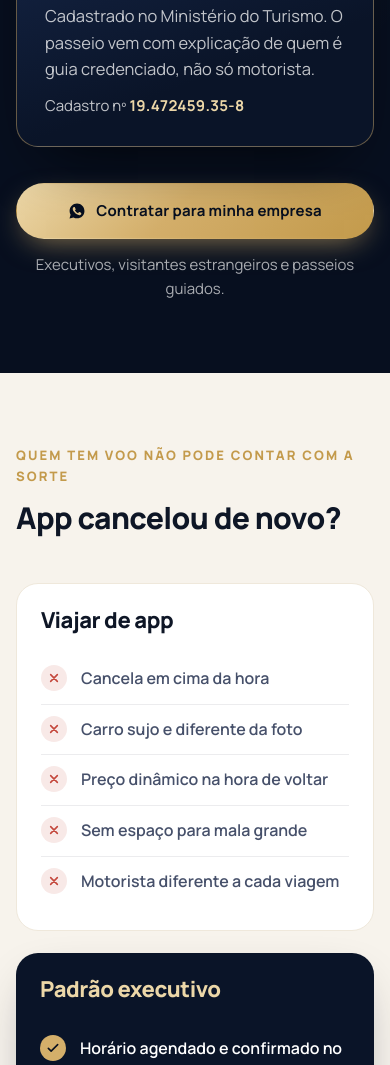
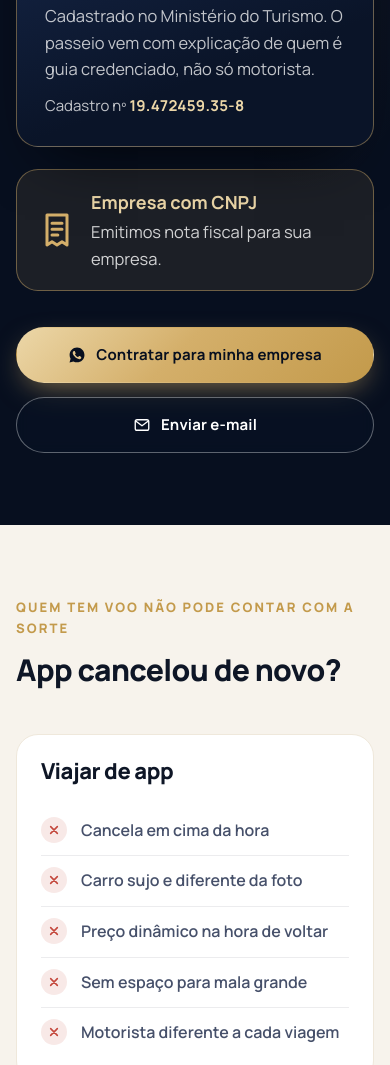
Before and after one commit to rlkxyz/sem-barreiras-executivo, a plain HTML site: page index.html in a window 390 px wide. Shown: the part 2007-3072 px from the top of the page. Drawn offline with Linux system fonts and the light colour scheme.

Commit message:
E-mail de contato e empresa com CNPJ e nota fiscal
- leandrobarreira@gmail.com no rodapé e botão "Enviar e-mail" na seção para empresas
- Faixa "Empresa com CNPJ · emitimos nota fiscal" na seção para empresas
- Nota fiscal no card Empresarial, no rodapé e nas perguntas frequentes

Co-Authored-By: Claude Opus 5.5 <noreply@anthropic.com>

```diff
--- a/css/style.css
+++ b/css/style.css
@@ -346,6 +346,13 @@ button, input, select { font: inherit; }
 .cred-say span { color: rgba(255, 255, 255, .4); margin: 0 6px; font-style: normal; }
 .cred-num { font-size: 15px !important; }
 .cred-num strong { color: var(--gold-soft); letter-spacing: .02em; }
+.b2b-strip {
+  margin-top: 22px; display: flex; align-items: center; gap: 18px; padding: 20px 26px; border-radius: var(--radius-lg);
+  background: rgba(212, 175, 106, .1); border: 1px solid rgba(212, 175, 106, .45);
+}
+.b2b-ico { width: 40px; height: 40px; color: var(--gold); flex-shrink: 0; }
+.b2b-strip p { color: rgba(255, 255, 255, .8); font-size: 16.5px; }
+.b2b-strip strong { color: var(--gold-soft); font-size: 18px; margin-right: 10px; }
 .creds-cta { margin-top: 36px; display: flex; align-items: center; gap: 20px; flex-wrap: wrap; }
 .creds-cta span { color: rgba(255, 255, 255, .65); font-size: 15px; }
 
@@ -488,6 +495,8 @@ button, input, select { font: inherit; }
   .insure { grid-template-columns: 1fr; }
   .creds-grid { grid-template-columns: 1fr; }
   .cred-say span { display: none; }
+  .b2b-strip { padding: 18px 20px; gap: 14px; }
+  .b2b-strip strong { display: block; margin: 0 0 2px; }
   .cred-say i { display: block; }
   .creds-cta .btn { width: 100%; }
   .creds-cta { gap: 14px; justify-content: center; text-align: center; }
--- a/index.html
+++ b/index.html
@@ -35,6 +35,8 @@
   <symbol id="i-check" viewBox="0 0 24 24"><path d="M5 12.5l4.2 4.2L19 7" fill="none" stroke="currentColor" stroke-width="2.4" stroke-linecap="round" stroke-linejoin="round"/></symbol>
   <symbol id="i-x" viewBox="0 0 24 24"><path d="M7 7l10 10M17 7L7 17" fill="none" stroke="currentColor" stroke-width="2.4" stroke-linecap="round"/></symbol>
   <symbol id="i-arrow" viewBox="0 0 24 24"><path d="M5 12h14M13 6l6 6-6 6" fill="none" stroke="currentColor" stroke-width="2" stroke-linecap="round" stroke-linejoin="round"/></symbol>
+  <symbol id="i-mail" viewBox="0 0 24 24"><rect x="3" y="5" width="18" height="14" rx="2.5" fill="none" stroke="currentColor" stroke-width="1.8"/><path d="M4 7l8 6 8-6" fill="none" stroke="currentColor" stroke-width="1.8" stroke-linecap="round" stroke-linejoin="round"/></symbol>
+  <symbol id="i-nota" viewBox="0 0 24 24"><path d="M6 3h12v18l-3-2-3 2-3-2-3 2z" fill="none" stroke="currentColor" stroke-width="1.8" stroke-linejoin="round"/><path d="M9 8h6M9 11.5h6M9 15h3.5" fill="none" stroke="currentColor" stroke-width="1.8" stroke-linecap="round"/></symbol>
   <symbol id="i-insta" viewBox="0 0 24 24"><rect x="3" y="3" width="18" height="18" rx="5" fill="none" stroke="currentColor" stroke-width="1.8"/><circle cx="12" cy="12" r="4.2" fill="none" stroke="currentColor" stroke-width="1.8"/><circle cx="17.4" cy="6.6" r="1.1" fill="currentColor"/></symbol>
 </svg>
 
@@ -128,11 +130,15 @@
           <p class="cred-num">Cadastro nº <strong>19.472459.35-8</strong></p>
         </article>
       </div>
+      <div class="b2b-strip">
+        <svg class="b2b-ico"><use href="#i-nota"/></svg>
+        <p><strong>Empresa com CNPJ</strong>Emitimos nota fiscal para sua empresa.</p>
+      </div>
       <div class="creds-cta">
         <a class="btn btn-gold" href="https://wa.me/5522999929040" target="_blank" rel="noopener" data-wa="Olá, Leandro! Vim pelo site. Sou de uma empresa e preciso de motorista bilíngue para receber um cliente ou visitante.">
           <svg class="ico"><use href="#i-whats"/></svg> Contratar para minha empresa
         </a>
-        <span>Executivos, visitantes estrangeiros e passeios guiados.</span>
+        <a class="btn btn-ghost" href="mailto:leandrobarreira@gmail.com?subject=Transfer%20executivo%20para%20empresa"><svg class="ico"><use href="#i-mail"/></svg> Enviar e-mail</a>
       </div>
     </div>
   </section>
@@ -191,7 +197,7 @@
           <div class="service-body">
             <svg class="service-ico" viewBox="0 0 24 24" fill="none" stroke="currentColor" stroke-width="1.7" stroke-linejoin="round"><rect x="3" y="7" width="18" height="13" rx="2"/><path d="M9 7V5.5A1.5 1.5 0 0 1 10.5 4h3A1.5 1.5 0 0 1 15 5.5V7M3 12.5h18"/></svg>
             <h3>Empresarial</h3>
-            <p>Executivos, reuniões e visitantes estrangeiros, com atendimento em inglês e espanhol. Discrição, pontualidade e o carro te esperando na porta.</p>
+            <p>Executivos, reuniões e visitantes estrangeiros, com atendimento em inglês e espanhol. Discrição, pontualidade e o carro te esperando na porta. Empresa com CNPJ e nota fiscal.</p>
           </div>
         </article>
         <article class="service">
@@ -436,6 +442,10 @@
           <p>Atendo. Falo inglês e espanhol fluente, então recebo o turista no aeroporto, converso durante o trajeto e faço o passeio como guia de turismo cadastrado no Cadastur.</p>
         </details>
         <details>
+          <summary>Vocês emitem nota fiscal?</summary>
+          <p>Emitimos. A Sem Barreiras Executivo é empresa com CNPJ e emite nota fiscal para a sua empresa. É só avisar na hora de agendar.</p>
+        </details>
+        <details>
           <summary>Quanto custa um transfer?</summary>
           <p>Depende da rota, do horário e se é só ida ou ida e volta. Me manda os detalhes pelo WhatsApp que eu te passo o valor fechado na hora, sem surpresa no final. Ida e volta sai com valor promocional.</p>
         </details>
@@ -487,10 +497,12 @@
       <h4>Contato</h4>
       <a href="https://wa.me/5522999929040" target="_blank" rel="noopener"><svg class="ico"><use href="#i-whats"/></svg>(22) 99992-9040</a>
       <a href="https://www.instagram.com/sembarreiras_executivo/" target="_blank" rel="noopener"><svg class="ico"><use href="#i-insta"/></svg>@sembarreiras_executivo</a>
+      <a href="mailto:leandrobarreira@gmail.com"><svg class="ico"><use href="#i-mail"/></svg>leandrobarreira@gmail.com</a>
     </div>
     <div class="footer-col">
       <h4>Atendimento</h4>
       <p>24 horas, com agendamento</p>
+      <p>Empresa com CNPJ · emitimos nota fiscal</p>
       <p>Todo o estado do Rio de Janeiro</p>
       <p>Capital · Niterói · Região dos Lagos · Serra · Costa Verde</p>
       <p>Português, inglês e espanhol <span class="flags"><svg class="flag" role="img" aria-label="Inglês"><use href="#flag-us"/></svg><svg class="flag" role="img" aria-label="Espanhol"><use href="#flag-es"/></svg></span></p>
```
